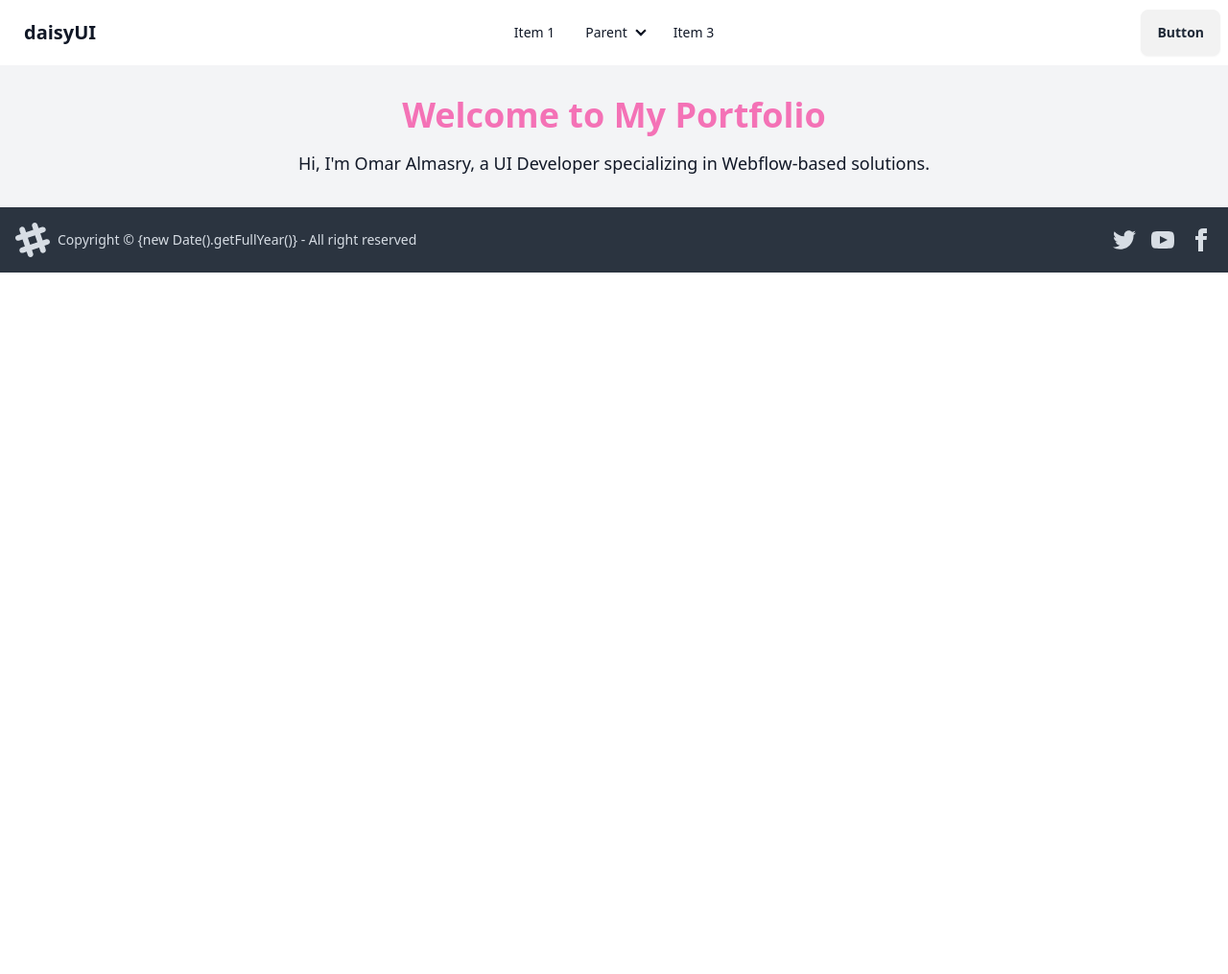
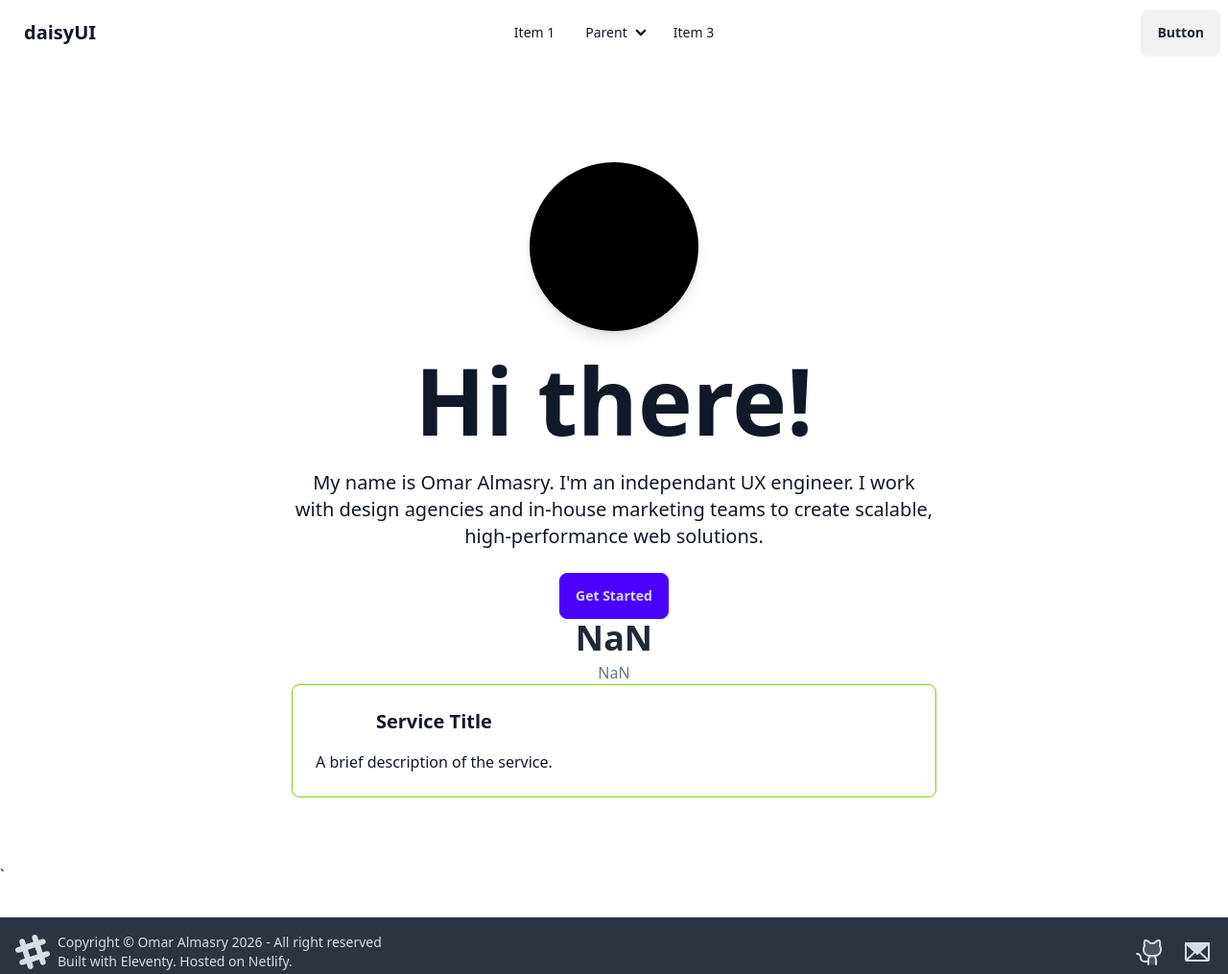
Before and after one commit to omar-almasry11/my-portfolio, an Eleventy site: page src/index.html in a window 1280 px wide. Shown: the whole page at 96% size. Before the commit the page ends 800 px from the top, so only its background shows below. Built offline with nearby package versions, Linux system fonts and the light colour scheme; Eleventy itself is replaced by a stand-in of ours; files that its build step writes are made by us from their sources; grey boxes are pictures that could not be loaded.

```diff
--- a/src/_includes/footer.liquid
+++ b/src/_includes/footer.liquid
@@ -11,41 +11,25 @@
       <path
         d="M22.672 15.226l-2.432.811.841 2.515c.33 1.019-.209 2.127-1.23 2.456-1.15.325-2.148-.321-2.463-1.226l-.84-2.518-5.013 1.677.84 2.517c.391 1.203-.434 2.542-1.831 2.542-.88 0-1.601-.564-1.86-1.314l-.842-2.516-2.431.809c-1.135.328-2.145-.317-2.463-1.229-.329-1.018.211-2.127 1.231-2.456l2.432-.809-1.621-4.823-2.432.808c-1.355.384-2.558-.59-2.558-1.839 0-.817.509-1.582 1.327-1.846l2.433-.809-.842-2.515c-.33-1.02.211-2.129 1.232-2.458 1.02-.329 2.13.209 2.461 1.229l.842 2.515 5.011-1.677-.839-2.517c-.403-1.238.484-2.553 1.843-2.553.819 0 1.585.509 1.85 1.326l.841 2.517 2.431-.81c1.02-.33 2.131.211 2.461 1.229.332 1.018-.21 2.126-1.23 2.456l-2.433.809 1.622 4.823 2.433-.809c1.242-.401 2.557.484 2.557 1.838 0 .819-.51 1.583-1.328 1.847m-8.992-6.428l-5.01 1.675 1.619 4.828 5.011-1.674-1.62-4.829z"></path>
     </svg>
-    <p>Copyright © {new Date().getFullYear()} - All right reserved</p>
+    <div class="flex-col">
+    <p>Copyright © Omar Almasry {% currentYear %} - All right reserved</p>
+    <p>Built with <a href="https://www.11ty.dev/" target="_blank">Eleventy</a>. Hosted on <a href="https://www.netlify.com/" target="_blank">Netlify</a>.</p>
+    </div>
   </aside>
   <nav class="grid-flow-col gap-4 md:place-self-center md:justify-self-end">
-    <a>
-      <svg
-        xmlns="http://www.w3.org/2000/svg"
-        width="24"
-        height="24"
-        viewBox="0 0 24 24"
-        class="fill-current">
-        <path
-          d="M24 4.557c-.883.392-1.832.656-2.828.775 1.017-.609 1.798-1.574 2.165-2.724-.951.564-2.005.974-3.127 1.195-.897-.957-2.178-1.555-3.594-1.555-3.179 0-5.515 2.966-4.797 6.045-4.091-.205-7.719-2.165-10.148-5.144-1.29 2.213-.669 5.108 1.523 6.574-.806-.026-1.566-.247-2.229-.616-.054 2.281 1.581 4.415 3.949 4.89-.693.188-1.452.232-2.224.084.626 1.956 2.444 3.379 4.6 3.419-2.07 1.623-4.678 2.348-7.29 2.04 2.179 1.397 4.768 2.212 7.548 2.212 9.142 0 14.307-7.721 13.995-14.646.962-.695 1.797-1.562 2.457-2.549z"></path>
+    <a href="https://github.com/omar-almasry11" target="_blank">
+      <svg xmlns="http://www.w3.org/2000/svg"
+        class="w-8 h-8 fill-current"
+        viewBox="0 0 256 256">
+       <path d="M208,104v8a48,48,0,0,1-48,48H136a32,32,0,0,1,32,32v40H104V192a32,32,0,0,1,32-32H112a48,48,0,0,1-48-48v-8a49.28,49.28,0,0,1,8.51-27.3A51.92,51.92,0,0,1,76,32a52,52,0,0,1,43.83,24h32.34A52,52,0,0,1,196,32a51.92,51.92,0,0,1,3.49,44.7A49.28,49.28,0,0,1,208,104Z" opacity="0.2"></path><path d="M208.3,75.68A59.74,59.74,0,0,0,202.93,28,8,8,0,0,0,196,24a59.75,59.75,0,0,0-48,24H124A59.75,59.75,0,0,0,76,24a8,8,0,0,0-6.93,4,59.78,59.78,0,0,0-5.38,47.68A58.14,58.14,0,0,0,56,104v8a56.06,56.06,0,0,0,48.44,55.47A39.8,39.8,0,0,0,96,192v8H72a24,24,0,0,1-24-24A40,40,0,0,0,8,136a8,8,0,0,0,0,16,24,24,0,0,1,24,24,40,40,0,0,0,40,40H96v16a8,8,0,0,0,16,0V192a24,24,0,0,1,48,0v40a8,8,0,0,0,16,0V192a39.8,39.8,0,0,0-8.44-24.53A56.06,56.06,0,0,0,216,112v-8A58,58,0,0,0,208.3,75.68ZM200,112a40,40,0,0,1-40,40H112a40,40,0,0,1-40-40v-8a41.74,41.74,0,0,1,6.9-22.48A8,8,0,0,0,80,73.83a43.81,43.81,0,0,1,.79-33.58,43.88,43.88,0,0,1,32.32,20.06A8,8,0,0,0,119.82,64h32.35a8,8,0,0,0,6.74-3.69,43.87,43.87,0,0,1,32.32-20.06A43.81,43.81,0,0,1,192,73.83a8.09,8.09,0,0,0,1,7.65A41.76,41.76,0,0,1,200,104Z"></path>
       </svg>
-    </a>
-    <a>
-      <svg
-        xmlns="http://www.w3.org/2000/svg"
-        width="24"
-        height="24"
-        viewBox="0 0 24 24"
-        class="fill-current">
-        <path
-          d="M19.615 3.184c-3.604-.246-11.631-.245-15.23 0-3.897.266-4.356 2.62-4.385 8.816.029 6.185.484 8.549 4.385 8.816 3.6.245 11.626.246 15.23 0 3.897-.266 4.356-2.62 4.385-8.816-.029-6.185-.484-8.549-4.385-8.816zm-10.615 12.816v-8l8 3.993-8 4.007z"></path>
-      </svg>
-    </a>
-    <a>
-      <svg
-        xmlns="http://www.w3.org/2000/svg"
-        width="24"
-        height="24"
-        viewBox="0 0 24 24"
-        class="fill-current">
-        <path
-          d="M9 8h-3v4h3v12h5v-12h3.642l.358-4h-4v-1.667c0-.955.192-1.333 1.115-1.333h2.885v-5h-3.808c-3.596 0-5.192 1.583-5.192 4.615v3.385z"></path>
-      </svg>
+      </a>
+    <a href="mailto:hello@omar">
+      <svg xmlns="http://www.w3.org/2000/svg"
+        class="w8 h-8 fill-current"
+        viewBox="0 0 256 256">
+        <path d="M224,48H32a8,8,0,0,0-8,8V192a16,16,0,0,0,16,16H216a16,16,0,0,0,16-16V56A8,8,0,0,0,224,48ZM98.71,128,40,181.81V74.19Zm11.84,10.85,12,11.05a8,8,0,0,0,10.82,0l12-11.05,58,53.15H52.57ZM157.29,128,216,74.18V181.82Z"></path>
+    </svg>
     </a>
   </nav>
 </footer>
--- a/src/_includes/layout.liquid
+++ b/src/_includes/layout.liquid
@@ -6,7 +6,7 @@
     <title>{{ title | default: "Omar Almasry Portfolio" }}</title>
     <link href="/dist/output.css" rel="stylesheet">
   </head>
-  <body class="bg-gray-100 text-gray-900">
+  <body class="bg-white text-gray-900">
     {% include "_includes/navbar.liquid" %}
     <main class="container mx-auto py-8">
       {{ content }}
--- a/src/_includes/navbar.liquid
+++ b/src/_includes/navbar.liquid
@@ -1,4 +1,5 @@
-<div class="navbar bg-base-100">
+
+<div class="navbar">
   <div class="navbar-start">
     <div class="dropdown">
       <div tabindex="0" role="button" class="btn btn-ghost lg:hidden">
--- /dev/null
+++ b/src/_includes/section-header.liquid
@@ -0,0 +1,4 @@
+<h2 class="text-4xl font-bold text-gray-800 mb-1">
+    {{ section-title }}
+</h2>
+<p class="text-size-2xl text-slate-500"> {{section-subtitle}} </p>
--- a/src/index.html
+++ b/src/index.html
@@ -2,5 +2,26 @@
 layout: layout.liquid
 title: Home
 ---
-<h1 class="text-4xl font-bold text-center mb-4 text-pink-400">Welcome to My Portfolio</h1>
-<p class="text-lg text-center">Hi, I'm Omar Almasry, a UI Developer specializing in Webflow-based solutions.</p>
+<div class="hero bg-white min-h-screen">
+    <div class="hero-content text-center">
+      <div class="max-w-2xl">
+        <div class="relative mx-auto w-44 h-44 rounded-full bg-black mb-6 overflow-hidden shadow-lg">
+            <video autoplay loop muted playsinline class="w-full h-full object-cover">
+              <source src="images/omar-almasry-emoji-video.mp4" type="video/mp4">
+              Your browser does not support the video tag.
+            </video>
+          </div>
+        <p class="text-8xl font-bold">Hi there!</p>
+        <h1 class="py-6 text-xl">
+            My name is Omar Almasry. I'm an independant UX engineer. I work with design agencies and in-house marketing teams to create scalable, high-performance web solutions.
+        </h1>
+        <button class="btn btn-primary">Get Started</button>
+        {% include "section-header.liquid", section-title: "About me", section-subtitle: "I'm just testing this out" %}
+
+        <div class="service-card">
+            <h3 class="text-xl font-semibold">Service Title</h3>
+            <p>A brief description of the service.</p>
+</div>
+      </div>
+    </div>
+  </div>`
--- a/src/styles/input.css
+++ b/src/styles/input.css
@@ -1,3 +1,8 @@
 @tailwind base;
 @tailwind components;
 @tailwind utilities;
+
+/* Custom Component Styles */
+.service-card {
+    @apply grid gap-4 border rounded-lg flex flex-col justify-start items-start h-full p-6 no-underline transition-all relative border-lime-500;
+}
```
Also changed, not shown: .eleventy.js, 6 other files.
